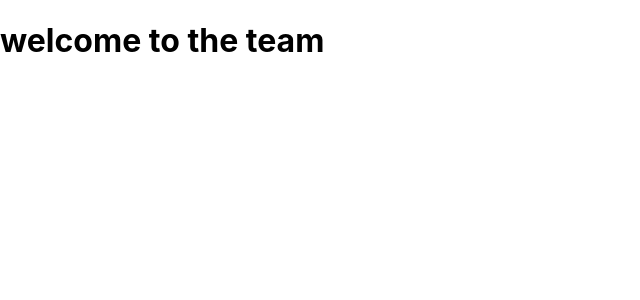
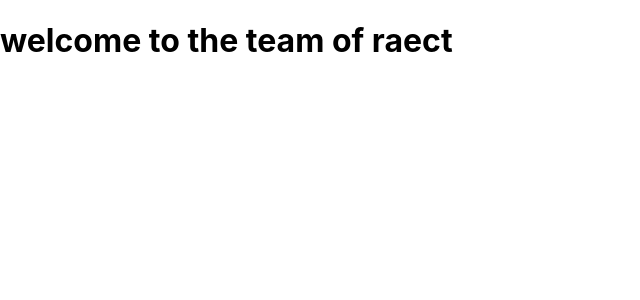
Before and after one commit to Soumyakant18/storemanage-react-app, a React (Create React App) app: page / in a window 1280 px wide. Shown: the top 300 px of the page, without its empty margins (0-640 px from the left). Built offline with nearby package versions, Linux system fonts and the light colour scheme.

Commit message:
another git

```diff
--- a/src/App.js
+++ b/src/App.js
@@ -3,7 +3,7 @@ import './App.css';
 
 function App() {
   return (
-   <><h1>welcome to the team</h1></>
+   <><h1>welcome to the team of raect</h1></>
   );
 }
 
```
